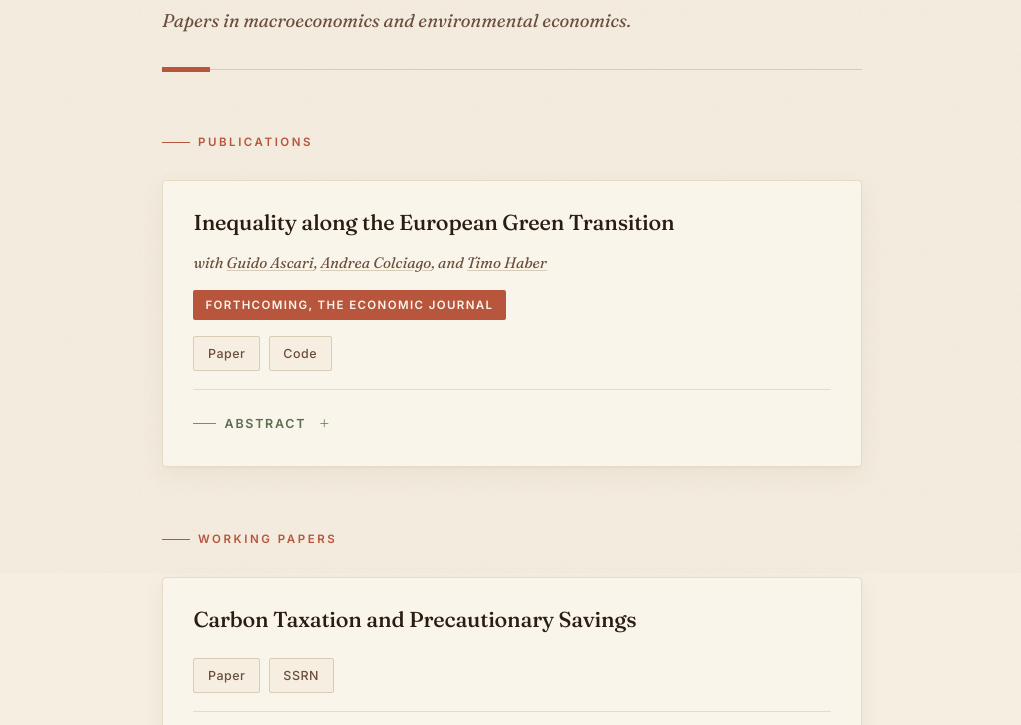
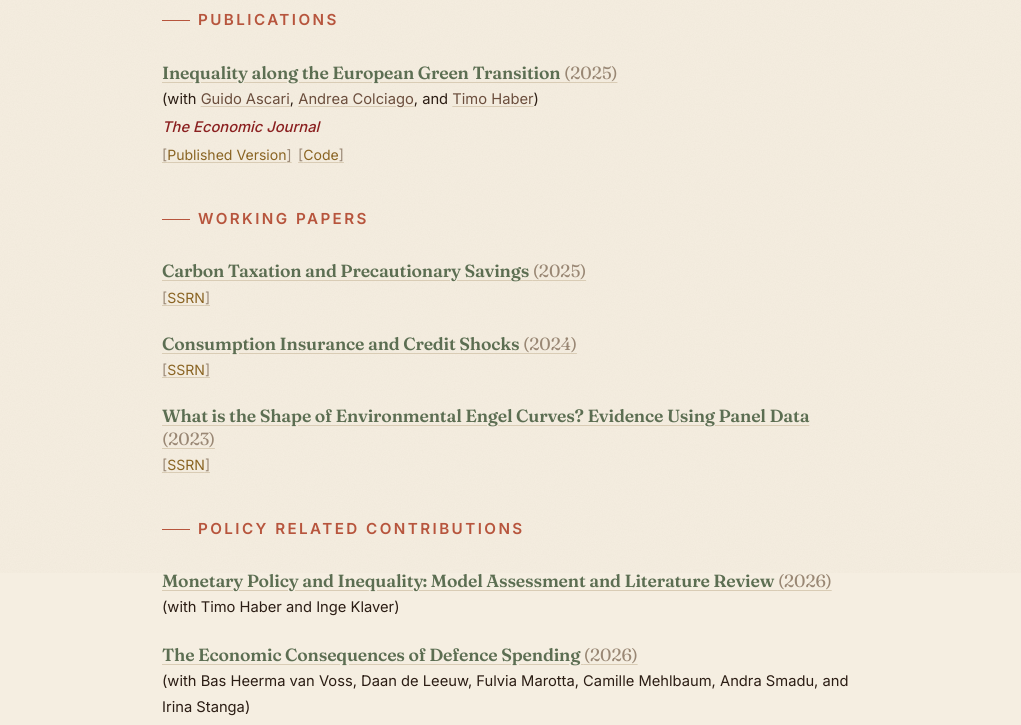
Before and after one commit to swoehrmueller/swoehrmueller.github.io, a plain HTML site: page research.html in a window 1280 px wide. Shown: the part 227-952 px from the top of the page, without its empty margins (128-1149 px from the left). Drawn offline with Linux system fonts and the light colour scheme.

Commit message:
updated website

```diff
--- a/assets/css/style.css
+++ b/assets/css/style.css
@@ -17,6 +17,7 @@
     --sage-deep:    #5C6E52;  /* hover sage */
     --terracotta:   #B7553D;  /* accent, warm clay */
     --mustard:      #C99846;  /* accent, dried wheat */
+    --mustard-deep: #8A6423;  /* darker mustard, readable on light backgrounds */
     --border:       #D9CCB5;  /* warm beige rule */
     --border-soft:  #E6DBC5;
 
@@ -426,10 +427,10 @@ ul { list-style: none; }
 /* --- Research Section Labels --- */
 .section-label {
     font-family: var(--font-body);
-    font-size: 0.72rem;
+    font-size: 0.95rem;
     font-weight: 600;
     text-transform: uppercase;
-    letter-spacing: 0.22em;
+    letter-spacing: 0.16em;
     color: var(--terracotta);
     margin-bottom: 1.75rem;
     padding-left: 2.25rem;
@@ -447,55 +448,51 @@ ul { list-style: none; }
     background: var(--terracotta);
 }
 
-/* --- Paper Cards --- */
+/* --- Paper List --- */
 .research-sections {
     display: flex;
     flex-direction: column;
-    gap: 3.5rem;
+    gap: 2.25rem;
 }
 
 .paper {
-    background: var(--linen);
-    border: 1px solid var(--border-soft);
-    border-radius: 4px;
-    padding: 1.75rem 1.9rem;
-    margin-bottom: 1.25rem;
-    box-shadow: var(--shadow-warm);
-    transition: transform 0.3s ease, box-shadow 0.3s ease;
-    position: relative;
+    padding: 0;
+    margin-bottom: 1.4rem;
 }
 
 .paper:last-child { margin-bottom: 0; }
 
-.paper:hover {
-    transform: translateY(-2px);
-    box-shadow: var(--shadow-lift);
-}
-
 .paper-title {
     font-family: var(--font-display);
-    font-size: 1.35rem;
-    font-weight: 500;
+    font-size: 1.1rem;
+    font-weight: 600;
     line-height: 1.3;
-    color: var(--espresso);
-    text-decoration: none;
+    color: var(--sage-deep);
+    text-decoration: underline;
+    text-decoration-color: var(--border);
+    text-underline-offset: 3px;
     letter-spacing: -0.01em;
-    display: inline-block;
-    margin-bottom: 0.5rem;
+    display: block;
     font-variation-settings: "opsz" 40;
 }
 
 .paper-title:hover {
     color: var(--terracotta);
+    text-decoration-color: var(--terracotta);
+}
+
+.paper-year {
+    font-weight: 400;
+    color: var(--taupe);
     text-decoration: none;
 }
 
 .paper-authors {
-    font-size: 0.95rem;
-    color: var(--coffee);
-    margin-top: 0.3rem;
-    font-family: var(--font-display);
-    font-style: italic;
+    font-size: 0.92rem;
+    color: var(--espresso);
+    margin-top: 0.15rem;
+    font-family: var(--font-body);
+    font-style: normal;
     font-weight: 400;
 }
 
@@ -512,101 +509,53 @@ ul { list-style: none; }
 }
 
 .paper-status {
-    display: inline-block;
-    font-size: 0.72rem;
-    font-weight: 600;
-    text-transform: uppercase;
-    letter-spacing: 0.12em;
-    color: var(--linen);
-    background: var(--terracotta);
-    padding: 0.3rem 0.75rem;
-    border-radius: 2px;
-    margin-top: 0.85rem;
+    display: block;
+    font-size: 0.92rem;
+    font-weight: 400;
+    font-style: italic;
+    text-transform: none;
+    letter-spacing: normal;
+    color: var(--coffee);
+    background: none;
+    padding: 0;
+    border-radius: 0;
+    margin-top: 0.15rem;
+}
+
+.paper-status-highlight {
+    color: #8B2020;
+    font-weight: 500;
 }
 
 .paper-links {
     display: flex;
-    gap: 0.55rem;
-    margin-top: 1rem;
+    gap: 0.4rem;
     flex-wrap: wrap;
+    margin-top: 0.15rem;
+    font-size: 0.88rem;
 }
 
 .paper-links a {
-    font-size: 0.78rem;
-    font-weight: 500;
-    color: var(--coffee);
-    padding: 0.35rem 0.85rem;
-    background: var(--cream);
-    border: 1px solid var(--border);
-    border-radius: 2px;
-    text-decoration: none;
-    letter-spacing: 0.04em;
-    transition: all 0.25s ease;
+    font-size: 0.88rem;
+    font-weight: 400;
+    color: var(--mustard-deep);
+    padding: 0;
+    background: none;
+    border: none;
+    border-radius: 0;
+    text-decoration: underline;
+    text-decoration-color: var(--border);
+    text-underline-offset: 2px;
+    letter-spacing: normal;
+    transition: color 0.25s ease, text-decoration-color 0.25s ease;
 }
 
+.paper-links a::before { content: "["; color: var(--taupe); text-decoration: none; }
+.paper-links a::after { content: "]"; color: var(--taupe); text-decoration: none; }
+
 .paper-links a:hover {
-    border-color: var(--sage);
-    color: var(--sage-deep);
-    background: var(--linen);
-}
-
-.paper-abstract {
-    margin-top: 1.1rem;
-    border-top: 1px solid var(--border-soft);
-    padding-top: 0.9rem;
-}
-
-.paper-abstract summary {
-    font-size: 0.78rem;
-    font-weight: 600;
-    letter-spacing: 0.14em;
-    text-transform: uppercase;
-    color: var(--sage-deep);
-    cursor: pointer;
-    display: inline-flex;
-    align-items: center;
-    gap: 0.55rem;
-    list-style: none;
-    padding: 0.2rem 0;
-}
-
-.paper-abstract summary::-webkit-details-marker { display: none; }
-
-.paper-abstract summary::before {
-    content: "";
-    display: inline-block;
-    width: 1.4rem;
-    height: 1px;
-    background: var(--sage);
-    transition: width 0.25s ease;
-}
-
-.paper-abstract summary:hover::before { width: 2rem; }
-
-.paper-abstract summary::after {
-    content: "+";
-    font-family: var(--font-display);
-    font-size: 1.2rem;
-    font-weight: 400;
-    line-height: 0.5;
-    color: var(--sage);
-    transition: transform 0.25s ease;
-    margin-left: 0.25rem;
-}
-
-.paper-abstract[open] summary::after {
-    content: "−";
-}
-
-.paper-abstract p {
-    font-size: 0.95rem;
-    line-height: 1.8;
-    color: var(--coffee);
-    margin-top: 1rem;
-    padding: 0 0.25rem;
-    font-family: var(--font-body);
-    text-align: justify;
-    hyphens: auto;
+    color: var(--terracotta);
+    text-decoration-color: var(--terracotta);
 }
 
 /* --- Codes Page --- */
@@ -754,12 +703,6 @@ ul { list-style: none; }
         padding-right: 1.5rem;
         padding-top: calc(var(--nav-height) + 3rem);
     }
-
-    .paper {
-        padding: 1.5rem 1.4rem;
-    }
-
-    .paper-title { font-size: 1.2rem; }
 }
 
 @media (max-width: 480px) {
--- a/research.html
+++ b/research.html
@@ -32,7 +32,6 @@
 
     <main class="page-content">
         <h1 class="page-title">Research</h1>
-        <p class="page-subtitle">Papers in macroeconomics and environmental economics.</p>
 
         <div class="research-sections">
 
@@ -42,25 +41,19 @@
 
                 <div class="paper">
                     <a class="paper-title" href="assets/files/draft_IEGT.pdf" target="_blank" rel="noopener noreferrer">
-                        Inequality along the European Green Transition
+                        Inequality along the European Green Transition <span class="paper-year">(2025)</span>
                     </a>
                     <p class="paper-authors">
-                        with
+                        (with
                         <a href="https://sites.google.com/site/guidoascari/home" target="_blank" rel="noopener noreferrer">Guido Ascari</a>,
                         <a href="https://www.andreacolciago.com/" target="_blank" rel="noopener noreferrer">Andrea Colciago</a>, and
-                        <a href="https://timohaber.github.io/" target="_blank" rel="noopener noreferrer">Timo Haber</a>
+                        <a href="https://timohaber.github.io/" target="_blank" rel="noopener noreferrer">Timo Haber</a>)
                     </p>
-                    <span class="paper-status">Forthcoming, The Economic Journal</span>
+                    <span class="paper-status paper-status-highlight">The Economic Journal</span>
                     <div class="paper-links">
-                        <a href="assets/files/draft_IEGT.pdf" target="_blank" rel="noopener noreferrer">Paper</a>
+                        <a href="https://academic.oup.com/ej/advance-article/doi/10.1093/ej/ueaf130/8365548?__cf_chl_f_tk=Yun.vouvhcdg1oM6xmF8V4MOKl68zSV2HPryKm_CAfg-1783199229-1.0.1.1-E7oofPH1IFbL.IOUk9NvXH175jfnTUqNqiovTF.WYwI" target="_blank" rel="noopener noreferrer">Published Version</a>
                         <a href="https://github.com/swoehrmueller/ACHW_25_public" target="_blank" rel="noopener noreferrer">Code</a>
                     </div>
-                    <details class="paper-abstract">
-                        <summary>Abstract</summary>
-                        <p>
-                            The EU aims for 42.5% green energy consumption by 2030. What are the effects of the European green transition on inequality? We answer this question using a heterogeneous-agent model with non-homothetic preferences for energy and non-energy goods, calibrated to European data. We study the impact of an increase in carbon taxes designed to meet the EU target under different revenue-recycling strategies. Redistributing tax revenues via uniform transfers reduces consumption inequality, shifts the welfare burden to high-income households, but leads to significant output losses. Subsidizing green energy producers enhances energy production, reduces output losses, and requires a smaller carbon tax to meet the EU target. However, it increases consumption and income inequality, with the highest welfare costs borne by low-income and asset-poor households. Our findings highlight key trade-offs between equity and efficiency in green transition policies.
-                        </p>
-                    </details>
                 </div>
             </div>
 
@@ -70,52 +63,69 @@
 
                 <div class="paper">
                     <a class="paper-title" href="assets/files/draft_CTPS.pdf" target="_blank" rel="noopener noreferrer">
-                        Carbon Taxation and Precautionary Savings
+                        Carbon Taxation and Precautionary Savings <span class="paper-year">(2025)</span>
                     </a>
                     <div class="paper-links">
-                        <a href="assets/files/draft_CTPS.pdf" target="_blank" rel="noopener noreferrer">Paper</a>
                         <a href="https://papers.ssrn.com/sol3/papers.cfm?abstract_id=4808442" target="_blank" rel="noopener noreferrer">SSRN</a>
                     </div>
-                    <details class="paper-abstract">
-                        <summary>Abstract</summary>
-                        <p>
-                            How does uninsurable idiosyncratic risk affect the optimal carbon tax? To answer this question, I augment a heterogenous-agent incomplete-markets model with a climate externality on total factor productivity and dirty energy demand of households and firms. A government sets a carbon tax on energy and redistributes its revenue lump-sum. I find that the optimal carbon tax is increasing in the level of uninsurable idiosyncratic risk, because the tax and transfer combination provides redistribution and insurance through higher transfers and by increasing wages and interest rates due to lower climate damages. However, this result depends on the set of adjustable tax instruments.
-                        </p>
-                    </details>
+                </div>
+
+                <div class="paper">
+                    <a class="paper-title" href="assets/files/draft_CICS.pdf" target="_blank" rel="noopener noreferrer">
+                        Consumption Insurance and Credit Shocks <span class="paper-year">(2024)</span>
+                    </a>
+                    <div class="paper-links">
+                        <a href="https://papers.ssrn.com/sol3/papers.cfm?abstract_id=4808474" target="_blank" rel="noopener noreferrer">SSRN</a>
+                    </div>
                 </div>
 
                 <div class="paper">
                     <a class="paper-title" href="assets/files/draft_EECPD.pdf" target="_blank" rel="noopener noreferrer">
-                        What is the Shape of Environmental Engel Curves? Evidence Using Panel Data
+                        What is the Shape of Environmental Engel Curves? Evidence Using Panel Data <span class="paper-year">(2023)</span>
                     </a>
                     <div class="paper-links">
-                        <a href="assets/files/draft_EECPD.pdf" target="_blank" rel="noopener noreferrer">Paper</a>
                         <a href="https://papers.ssrn.com/sol3/papers.cfm?abstract_id=4808483" target="_blank" rel="noopener noreferrer">SSRN</a>
                     </div>
-                    <details class="paper-abstract">
-                        <summary>Abstract</summary>
-                        <p>
-                            I combine multiple data sources to construct a novel panel dataset in which I observe inter alia US households' income, wealth, and expenditure and greenhouse gas (GHG) consumption. With this dataset, I estimate households' income elasticity with respect to GHG along the income distribution. In other words, I estimate Environmental Engel curves (EECs). Making use of the panel dimension of the data, in particular controlling for time-invariant household specific effects, points to EECs that are flatter and more linear, and reduces the estimated income elasticity for all levels of income compared to cross-sectional estimates. Moreover, I show that these elasticities vary by consumption category. The results imply an attenuated form of the equity-pollution dilemma and suggest differentiated carbon taxes on consumption goods.
-                        </p>
-                    </details>
+                </div>
+
+            </div>
+
+            <!-- Policy Related Contributions -->
+            <div>
+                <p class="section-label">Policy Related Contributions</p>
+
+                <div class="paper">
+                    <a class="paper-title" href="https://www.dnb.nl/media/13tdg2er/dnb-analyse-monetary-policy-and-inequality.pdf" target="_blank" rel="noopener noreferrer">
+                        Monetary Policy and Inequality: Model Assessment and Literature Review <span class="paper-year">(2026)</span>
+                    </a>
+                    <p class="paper-authors">
+                        (with Timo Haber and Inge Klaver)
+                    </p>
                 </div>
 
                 <div class="paper">
-                    <a class="paper-title" href="assets/files/draft_CICS.pdf" target="_blank" rel="noopener noreferrer">
-                        Consumption Insurance and Credit Shocks
+                    <a class="paper-title" href="https://www.dnb.nl/media/gpblafnt/the-economic-consequences-of-defence-spending-feb-2026.pdf" target="_blank" rel="noopener noreferrer">
+                        The Economic Consequences of Defence Spending <span class="paper-year">(2026)</span>
                     </a>
+                    <p class="paper-authors">
+                        (with Bas Heerma van Voss, Daan de Leeuw, Fulvia Marotta, Camille Mehlbaum, Andra Smadu, and Irina Stanga)
+                    </p>
                     <div class="paper-links">
-                        <a href="assets/files/draft_CICS.pdf" target="_blank" rel="noopener noreferrer">Paper</a>
-                        <a href="https://papers.ssrn.com/sol3/papers.cfm?abstract_id=4808474" target="_blank" rel="noopener noreferrer">SSRN</a>
+                        <a href="https://esb.nu/richt-extra-defensiemiddelen-op-waar-nederland-in-uitblinkt/" target="_blank" rel="noopener noreferrer">ESB Article (Dutch)</a>
                     </div>
-                    <details class="paper-abstract">
-                        <summary>Abstract</summary>
-                        <p>
-                            This paper studies how credit shocks affect the pass-through of idiosyncratic productivity shocks to consumption. Using a heterogeneous-agent incomplete-markets model I simulate two different credit shock dynamics as observed in credit panel data, a permanent and a mean-reverting one, and measure consumption insurance along the entire transition path. I show that consumption insurance against idiosyncratic productivity shocks drops on impact for both kind of credit shocks, while they imply qualitative different consumption insurance paths in the medium run. Importantly, I find that these paths differ by current wealth holdings. Asset-poor households experience the largest decrease in consumption insurance, whereas asset-rich households actually have access to more consumption insurance subsequent to a credit shock. Finally, endogenous labor supply attenuates these dynamics.
-                        </p>
-                    </details>
                 </div>
 
+                <div class="paper">
+                    <a class="paper-title" href="https://www.dnb.nl/media/nx1jw1vq/82103-2500051-dnb-os-a4-competitiveness-of-the-dutch-energy-intensive-industry_web.pdf" target="_blank" rel="noopener noreferrer">
+                        Competitiveness of the Dutch energy-intensive industry: energy prices, grid costs and ETS <span class="paper-year">(2025)</span>
+                    </a>
+                    <p class="paper-authors">
+                        (with Bas Heerma van Voss, Andra Smadu, Guido Schotten, and Laura Lehtonen)
+                    </p>
+                    <div class="paper-links">
+                        <a href="https://esb.nu/toekomst-energie-intensieve-industrie-vergt-europese-coordinatie/" target="_blank" rel="noopener noreferrer">ESB Article (Dutch)</a>
+                    </div>
+                </div>
             </div>
 
         </div>
```
Also changed, not shown: index.html (+4 -3 lines).
